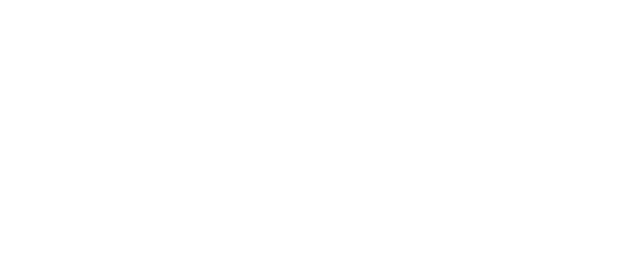
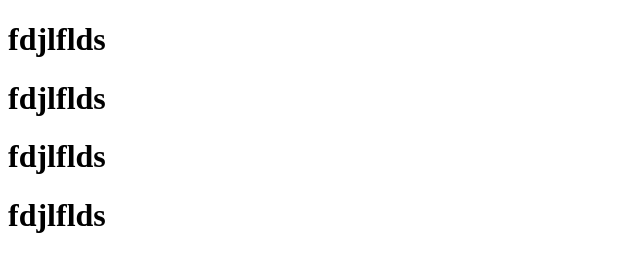
Before and after one commit to 13mahim/web-3, a plain HTML site: page index.html in a window 1280 px wide. Shown: the whole page, without its empty margins (0-640 px from the left). Drawn offline with Linux system fonts and the light colour scheme.

Commit message:
my second commit

```diff
--- a/index.html
+++ b/index.html
@@ -3,9 +3,15 @@
 <head>
     <meta charset="UTF-8">
     <meta name="viewport" content="width=device-width, initial-scale=1.0">
-    <title>Document</title>
+    <title>my first repo</title>
 </head>
 <body>
 
+<h1>fdjlflds</h1>
+<h1>fdjlflds</h1>
+<h1>fdjlflds</h1>
+<h1>fdjlflds</h1>
+
+
 </body>
 </html>
```
